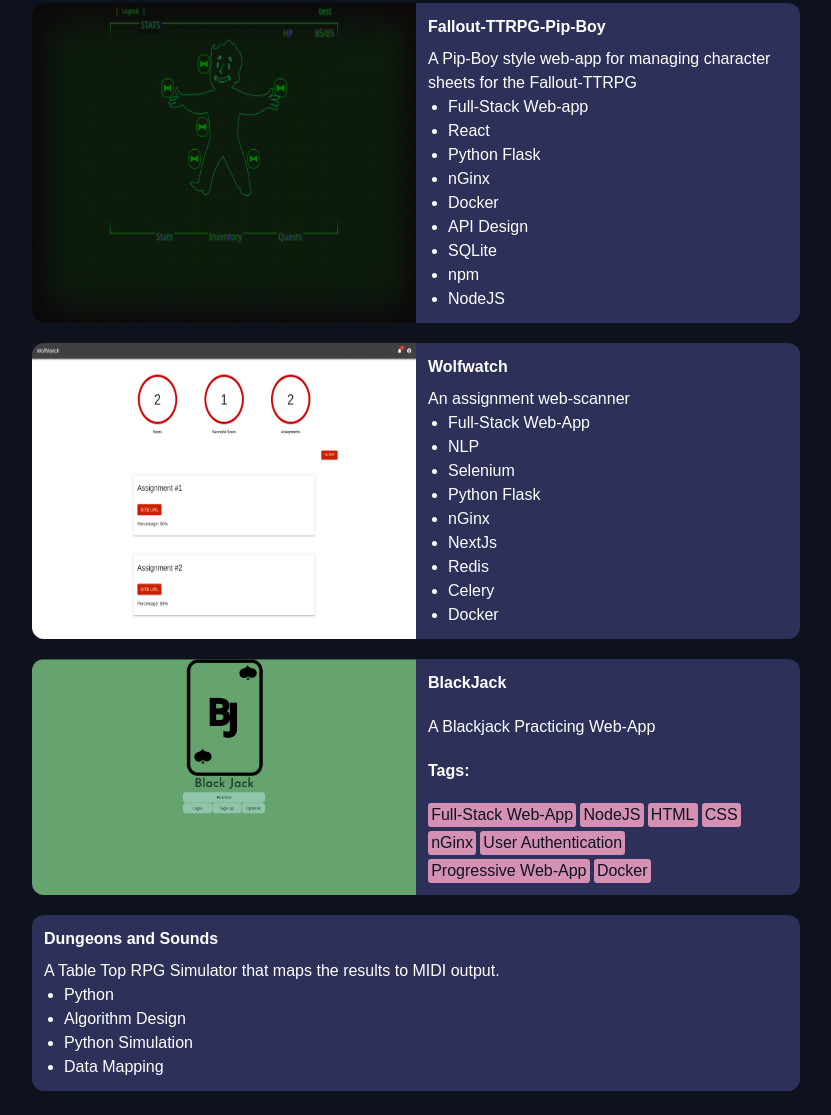
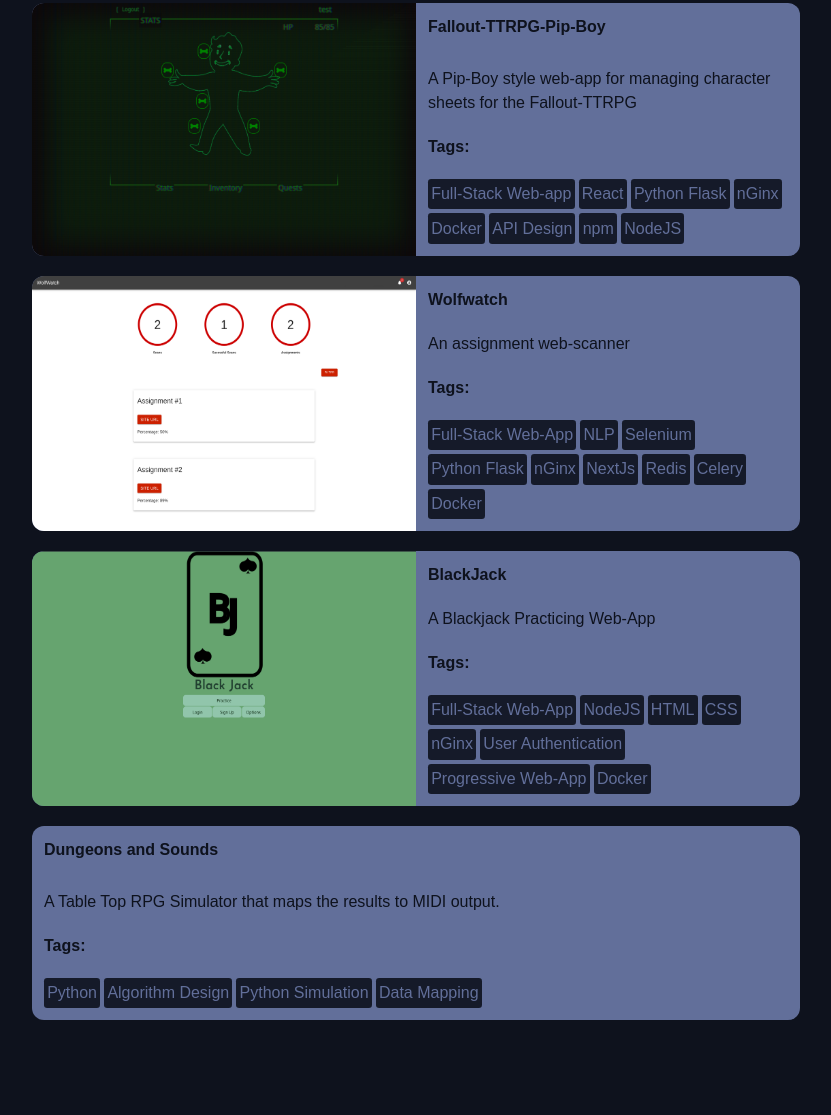
Before and after one commit to zavastopher/zavastopher.github.io, an Astro site: page /zavastopher.github.io/projects in a window 1280 px wide. Shown: the part 65-1180 px from the top of the page, without its empty margins (224-1055 px from the left). After the commit the page ends 1109 px from the top, so only its background shows below. Built offline with nearby package versions, Linux system fonts and the light colour scheme; Astro itself is replaced by a stand-in of ours.

Commit message:
Formatted all cards in projects

```diff
--- a/src/components/Card.astro
+++ b/src/components/Card.astro
@@ -25,11 +25,11 @@
 		position: relative;
 		font-size: inherit;
 		font-family: inherit;
-		color: white;
+		//color: white;
 		padding: 0.5em 1em;
 		outline: none;
 		border: none;
-		background-color: hsl(236, 32%, 26%);
+		//background-color: hsl(236, 32%, 26%);
 		overflow: hidden;
 		transition: color 0.4s ease-in-out;
 	}
--- a/src/pages/projects.astro
+++ b/src/pages/projects.astro
@@ -7,47 +7,48 @@
 import blackjack from '../images/blackjack.png';
 ---
 <Layout title="Chris Zavala">
-    <a class="flex text-dark bg-middle rounded-xl link-card hover:text-accent2 w-full" href="https://github.com/zavastopher/Fallout-TTRPG-WebApp" target="_blank">
+    <a class="flex text-dark bg-middle rounded-xl link-card w-full" href="https://github.com/zavastopher/Fallout-TTRPG-WebApp" target="_blank">
         <Image src={fallout} alt="an image of a fallout pip boy" class="max-w-sm"/>
-        <div class="p-3 ">
+        <div class="p-3 flex flex-col gap-5 h-full">
             <h1 class="font-bold pb-2">Fallout-TTRPG-Pip-Boy</h1>
             <p>
                 A Pip-Boy style web-app for managing character sheets for the Fallout-TTRPG
             </p>
-            <ul class="list-disc pl-5 w-full">
-                <li>Full-Stack Web-app</li>
-                <li>React</li>
-                <li>Python Flask</li>
-                <li>nGinx</li>
-                <li>Docker</li>
-                <li>API Design</li>
-                <li>SQLite</li>
-                <li>npm</li>
-                <li>NodeJS</li>
-            </ul>
+            <span class="font-bold">Tags: </span>
+            <div class="flex flex-wrap gap-1 text-middle">
+                <span class="tag">Full-Stack Web-app</span>
+                <span class="tag">React</span>
+                <span class="tag">Python Flask</span>
+                <span class="tag">nGinx</span>
+                <span class="tag">Docker</span>
+                <span class="tag">API Design</span>
+                <span class="tag">npm</span>
+                <span class="tag">NodeJS</span>
+            </div>
         </div>
     </a>
-    <a class="flex text-dark bg-middle rounded-xl link-card hover:text-accent2 w-full" href="https://github.com/zavastopher/wolfwatch" target="_blank">
+    <a class="flex text-dark bg-middle rounded-xl link-card  w-full" href="https://github.com/zavastopher/wolfwatch" target="_blank">
         <Image src={wolfwatch} alt="an image of a wolfwatch user frontend" class="max-w-sm"/>
-        <div class="p-3">
-            <h1 class="font-bold pb-2">Wolfwatch</h1>
+        <div class="p-3 flex flex-col gap-5 h-full">
+            <h1 class="font-bold">Wolfwatch</h1>
             <p>
                 An assignment web-scanner
             </p>
-            <ul class="list-disc pl-5 w-full">
-                <li>Full-Stack Web-App</li>
-                <li>NLP</li>
-                <li>Selenium</li>
-                <li>Python Flask</li>
-                <li>nGinx</li>
-                <li>NextJs</li>
-                <li>Redis</li>
-                <li>Celery</li>
-                <li>Docker</li>
-            </ul>
+            <span class="font-bold">Tags: </span>
+            <div class="flex flex-wrap gap-1 text-middle">
+                <span class="tag">Full-Stack Web-App</span>
+                <span class="tag">NLP</span>
+                <span class="tag">Selenium</span>
+                <span class="tag">Python Flask</span>
+                <span class="tag">nGinx</span>
+                <span class="tag">NextJs</span>
+                <span class="tag">Redis</span>
+                <span class="tag">Celery</span>
+                <span class="tag">Docker</span>
+            </div>
         </div>
     </a>
-    <a class="flex text-dark bg-middle rounded-xl link-card hover:text-accent2 w-full h-fit" href="https://github.com/zavastopher/blackjack" target="_blank">
+    <a class="flex text-dark bg-middle rounded-xl link-card  w-full h-fit" href="https://github.com/zavastopher/blackjack" target="_blank">
         <Image src={blackjack} alt="an image of a blackjack login page" class="max-w-sm"/>
         <div class="p-3 flex flex-col gap-5 h-full">
             <h1 class="font-bold">BlackJack</h1>
@@ -56,7 +57,7 @@
             </p>
 
             <span class="font-bold">Tags: </span>
-            <p class="flex flex-wrap gap-1 text-dark">
+            <p class="flex flex-wrap gap-1 text-middle">
                 <span class="tag">Full-Stack Web-App</span>
                 <span class="tag">NodeJS</span>
                 <span class="tag">HTML</span>
@@ -68,18 +69,20 @@
             </p>
         </div>
     </a>
-    <a class="flex text-dark bg-middle rounded-xl link-card hover:text-accent2 w-full" href="https://github.com/zavastopher/Dungeons-And-Sounds?tab=readme-ov-file" target="_blank">
-        <div class="p-3">
+    <a class="flex text-dark bg-middle rounded-xl link-card  w-full h-fit:w" href="https://github.com/zavastopher/Dungeons-And-Sounds?tab=readme-ov-file" target="_blank">
+        <div class="p-3 flex flex-col gap-5 h-full">
             <h1 class="font-bold pb-2">Dungeons and Sounds</h1>
             <p>
                 A Table Top RPG Simulator that maps the results to MIDI output.
             </p>
-            <ul class="list-disc pl-5 w-full">
-                <li>Python</li>
-                <li>Algorithm Design</li>
-                <li>Python Simulation</li>
-                <li>Data Mapping</li>
-            </ul>
+            <span class="font-bold">Tags: </span>
+            <p class="flex flex-wrap gap-1 text-middle">
+                <span class="tag">Python</span>
+                <span class="tag">Algorithm Design</span>
+                <span class="tag">Python Simulation</span>
+                <span class="tag">Data Mapping</span>
+            </p>
+
         </div>
     </a>
 
@@ -90,10 +93,9 @@
 		position: relative;
 		font-size: inherit;
 		font-family: inherit;
-		color: white;
 		outline: none;
 		border: none;
-		background-color: hsl(236, 32%, 26%);
+		//background-color: hsl(236, 32%, 26%);
 		overflow: hidden;
 		transition: color 0.4s ease-in-out;
 	}
@@ -123,9 +125,9 @@
 	}
 
     .tag {
-        background-color: #D491B4;
-        padding-left: .2rem;
-        padding-right: .2rem;
+        background-color: #151a29;
+        padding: .2rem;
         border-radius: .2rem;
+        //color: #78CA9D;
     }
 </style>
```
